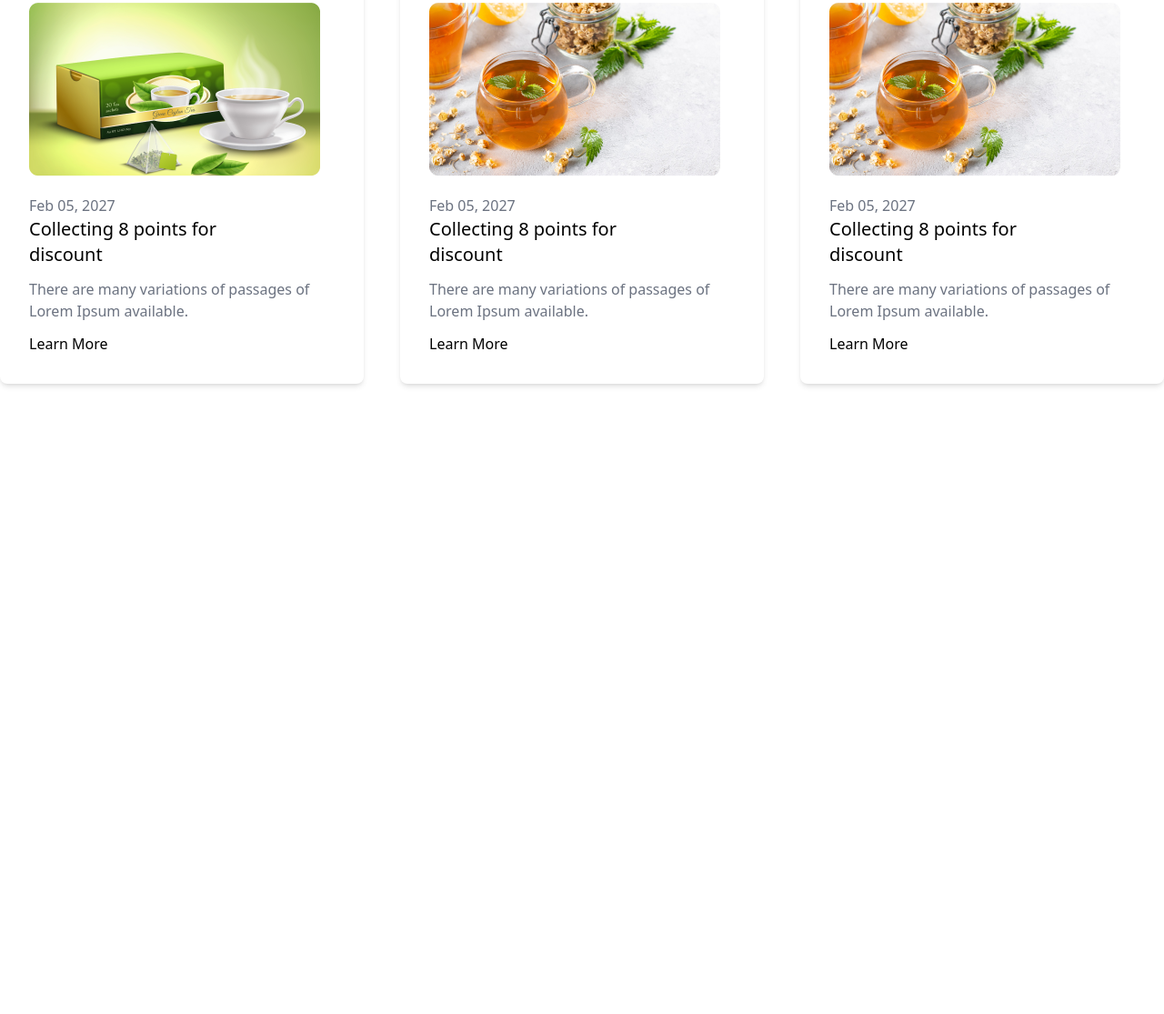
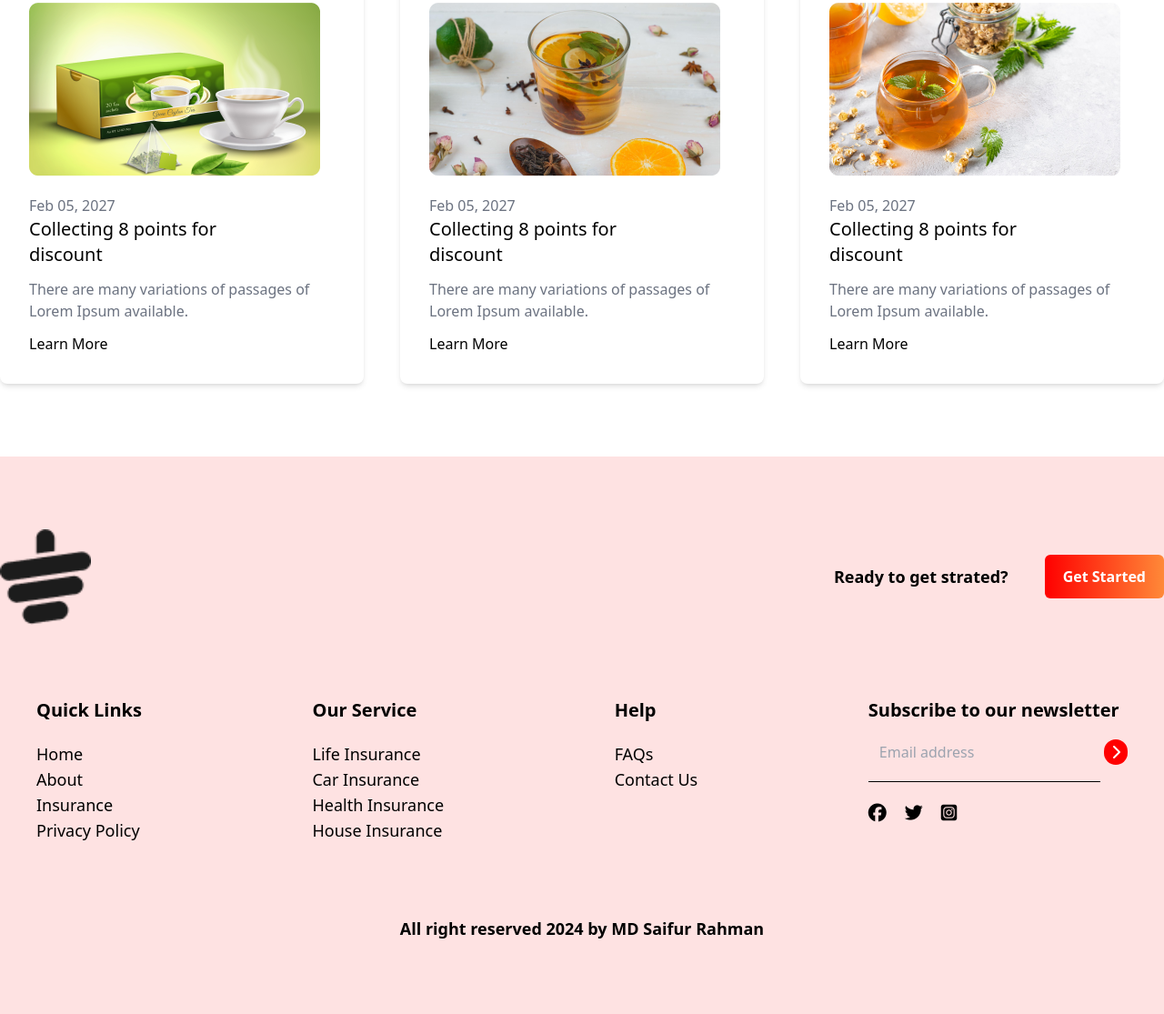
Before and after one commit to mdsaifurrahman117/Tea-House, a plain HTML site: page index.html in a window 1280 px wide. Shown: the part 3110-4225 px from the top of the page at 91% size. Before the commit the page ends 3612 px from the top, so only its background shows below. Drawn offline with nearby package versions, Linux system fonts and the light colour scheme.

Commit message:
footer section complete

```diff
--- a/index.html
+++ b/index.html
@@ -5,6 +5,7 @@
             <meta name="viewport" content="width=device-width, initial-scale=1.0">
             <link rel="preconnect" href="https://fonts.googleapis.com">
             <link rel="preconnect" href="https://fonts.gstatic.com" crossorigin>
+            <link rel="stylesheet" href="https://cdnjs.cloudflare.com/ajax/libs/font-awesome/6.6.0/css/all.min.css" integrity="sha512-Kc323vGBEqzTmouAECnVceyQqyqdsSiqLQISBL29aUW4U/M7pSPA/gEUZQqv1cwx4OnYxTxve5UMg5GT6L4JJg==" crossorigin="anonymous" referrerpolicy="no-referrer" />
             <link href="https://fonts.googleapis.com/css2?family=Manrope:wght@200..800&display=swap" rel="stylesheet">
             <link rel="stylesheet" href="https://cdnjs.cloudflare.com/ajax/libs/font-awesome/6.6.0/css/all.min.css" integrity="sha512-Kc323vGBEqzTmouAECnVceyQqyqdsSiqLQISBL29aUW4U/M7pSPA/gEUZQqv1cwx4OnYxTxve5UMg5GT6L4JJg==" crossorigin="anonymous" referrerpolicy="no-referrer" />
             <script src="https://cdn.tailwindcss.com"></script>
@@ -144,7 +145,7 @@
                                     </div>
                                     <!-- card 2 -->
                                     <div class="shadow-md mx-auto p-8 rounded-lg w-2/3">
-                                                <img src="assets/images/news-3.png" alt="" class="mb-5">
+                                                <img src="assets/images/news-2.png" alt="" class="mb-5">
                                                 <span class="text-gray-500">Feb 05, 2027</span>
                                                 <h1 class="text-xl w-2/3">Collecting 8 points for discount</h1>
                                                 <p class="text-base text-gray-500 my-3">There are many variations of passages of Lorem Ipsum available.</p>
@@ -161,5 +162,60 @@
                         </div>
             </section>
             <!-- blog section end -->
+            <footer class="bg-red-100 py-20">
+                        <div class="container mx-auto">
+                                    <!-- footer header -->
+                                    <div class="flex flex-row justify-between items-center px-10 md:px-0">
+                                                <img src="assets/images/cup.png" alt="" class="w-[100px]">
+                                                <div class="flex flex-row justify-center items-center gap-10">
+                                                            <h1 class="text-lg font-semibold">Ready to get strated?</h1>
+                                                            <button class="bg-gradient-to-r from-[#FF0000] to-[#FF8938] rounded-md text-white font-semibold py-3 px-5">Get Started</button>
+                                                </div>
+                                    </div>
+                                    <!-- footer menu -->
+                                    <div class="my-20 px-10 flex flex-col md:flex-row gap-10 justify-between">
+                                                <!-- quick links -->
+                                                <div>
+                                                            <h1 class="text-xl font-bold">Quick Links</h1>
+                                                            <ul class="mt-5">
+                                                                        <li class="text-lg">Home</li>
+                                                                        <li class="text-lg">About</li>
+                                                                        <li class="text-lg">Insurance</li>
+                                                                        <li class="text-lg">Privacy Policy</li>
+                                                            </ul>
+                                                </div>
+                                                <!-- our services -->
+                                                <div>
+                                                            <h1 class="text-xl font-bold">Our Service</h1>
+                                                            <ul class="mt-5">
+                                                                        <li class="text-lg">Life Insurance</li>
+                                                                        <li class="text-lg">Car Insurance</li>
+                                                                        <li class="text-lg">Health Insurance</li>
+                                                                        <li class="text-lg">House Insurance</li>
+                                                            </ul>
+                                                </div>
+                                                <!-- help -->
+                                                <div>
+                                                            <h1 class="text-xl font-bold">Help</h1>
+                                                            <ul class="mt-5">
+                                                                        <li class="text-lg">FAQs</li>
+                                                                        <li class="text-lg">Contact Us</li>
+                                                            </ul>
+                                                </div>
+                                                <!-- newsletter -->
+                                                <div>
+                                                            <h1 class="text-xl font-bold">Subscribe to our newsletter</h1>
+                                                            <input type="text" placeholder="Email address" class="bg-transparent py-5 px-3 focus:outline-none border-b-black border border-x-0 border-t-0">
+                                                            <i class="fa-solid fa-chevron-right bg-[#FF0000] py-1.5 px-2 rounded-full text-white"></i>
+                                                            <div class="flex flex-row gap-5 mt-5">
+                                                                        <i class="fa-brands fa-facebook text-xl"></i>
+                                                                        <i class="fa-brands fa-twitter text-xl"></i>
+                                                                        <i class="fa-brands fa-instagram-square text-xl"></i>
+                                                            </div>
+                                                </div>
+                                    </div>
+                                    <p class="text-center text-lg font-semibold">All right reserved 2024 by MD Saifur Rahman</p>
+                        </div>
+            </footer>
             </body>
 </html>
```
